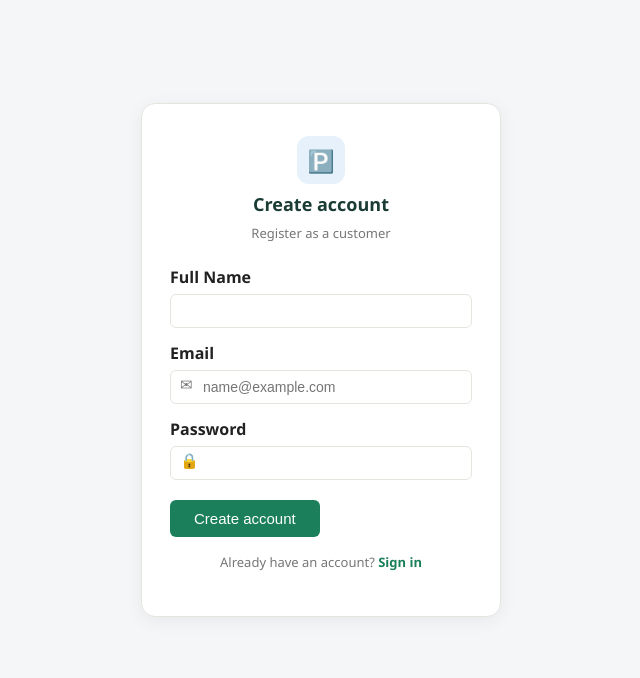
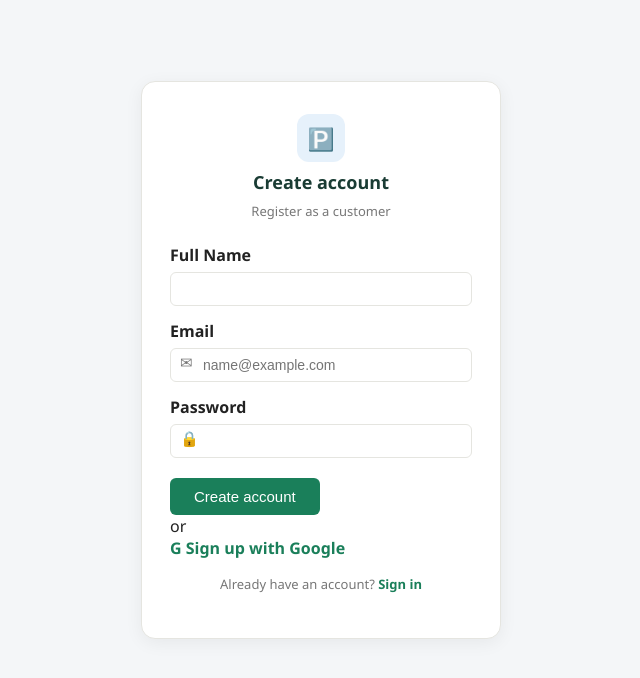
Before and after one commit to rudrasarkar2006/Car-Parking-Management-System, a PHP site: page /register.php in a window 1280 px wide. Shown: the top 678 px of the page, without its empty margins (319-959 px from the left). Run offline with PHP 8.4, Linux system fonts and the light colour scheme.

Commit message:
Add Google Sign-In support

```diff
--- a/register.php
+++ b/register.php
@@ -42,6 +42,11 @@
             <button type="submit">Create account</button>
         </form>
 
+        <div class="oauth-divider"><span>or</span></div>
+        <a class="google-signin" href="google_login.php">
+            <span class="google-g">G</span> Sign up with Google
+        </a>
+
         <p style="text-align:center;font-size:13px;color:#777;margin-top:1rem;">
             Already have an account? <a href="login.php">Sign in</a>
         </p>
```
